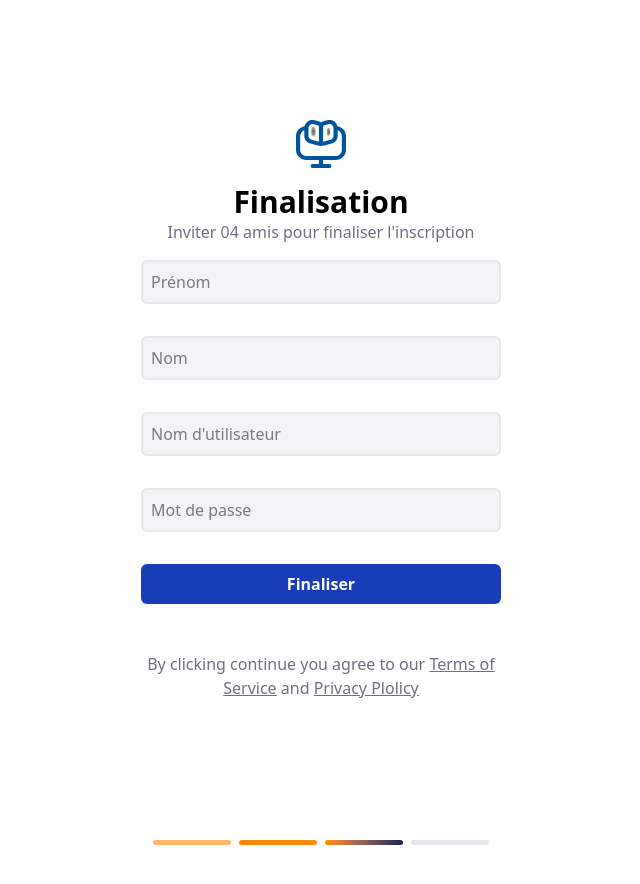
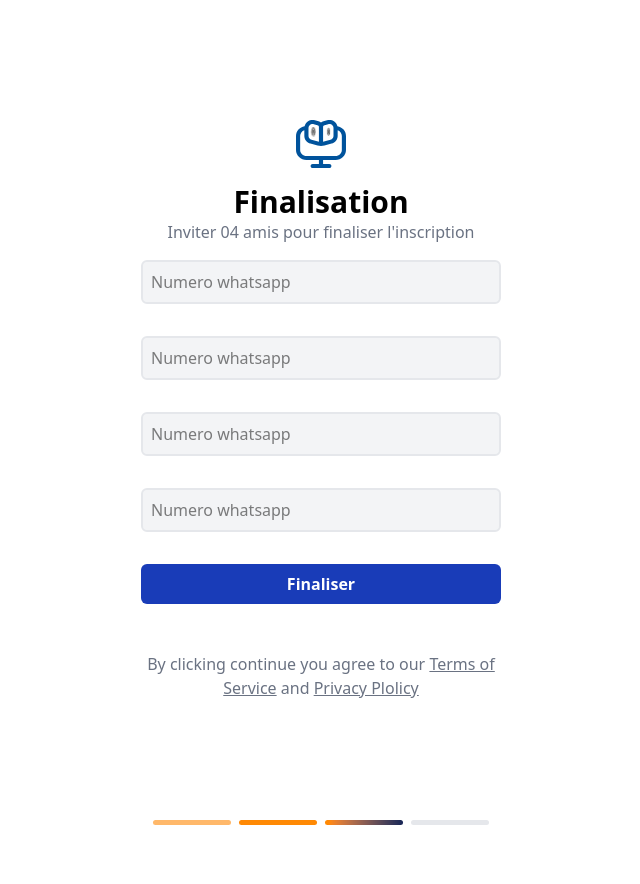
Before and after one commit to Worketyamo-Students/aws-labs-fred, a React (Vite) app in the folder vite-project/: page /finalisation in a window 1280 px wide. Shown: the top 884 px of the page, without its empty margins (319-959 px from the left). Built offline with nearby package versions, Linux system fonts and the light colour scheme.

Commit message:
welcom page

```diff
--- a/vite-project/pages/FinalizePage.tsx
+++ b/vite-project/pages/FinalizePage.tsx
@@ -31,7 +31,7 @@ const FinalisationPage = () => {
         </div>        <input
           name="firstName"
           type="text"
-          placeholder="Prénom"
+          placeholder="Numero whatsapp"
           value={formData.firstName}
           onChange={handleChange}
           className="border-2 p-2 w-90 mb-4 rounded-md border-gray-200 bg-gray-100 outline-none"
@@ -40,7 +40,7 @@ const FinalisationPage = () => {
         <input
           name="lastName"
           type="text"
-          placeholder="Nom"
+          placeholder="Numero whatsapp"
           value={formData.lastName}
           onChange={handleChange}
           className="border-2 p-2 w-90 mb-4 rounded-md border-gray-200 bg-gray-100 outline-none"
@@ -49,7 +49,7 @@ const FinalisationPage = () => {
         <input
           name="username"
           type="text"
-          placeholder="Nom d'utilisateur"
+          placeholder="Numero whatsapp"
           value={formData.username}
           onChange={handleChange}
           className="border-2 p-2 w-90 mb-4 rounded-md border-gray-200 bg-gray-100 outline-none"
@@ -58,7 +58,7 @@ const FinalisationPage = () => {
         <input
           name="password"
           type="password"
-          placeholder="Mot de passe"
+          placeholder="Numero whatsapp"
           value={formData.password}
           onChange={handleChange}
           className="border-2 p-2 w-90 mb-4 rounded-md border-gray-200 bg-gray-100 outline-none"
@@ -72,7 +72,7 @@ const FinalisationPage = () => {
         <div className='flex w-90 m-8 items-center justify-center text-center'>
             <p className='text-gray-500'>By clicking continue you agree to our <span className='underline cursor-pointer'>Terms of Service</span> and <span className='underline cursor-pointer'>Privacy Plolicy</span></p>
         </div>
-        <div className='mt-20 flex w-90 items-centerh-20 justify-center m-4 p-3 gap-2'>
+        <div className='mt-15 flex w-90 items-centerh-20 justify-center m-4 p-3 gap-2'>
             <div className='h-[5px] w-1/4 rounded-2xl bg-orange-300'></div>
             <div className='h-[5px] w-1/4 rounded-2xl bg-orange-400'></div>
             <div className='h-[5px] w-1/4 rounded-2xl bg-gradient-to-r from-orange-400 to-blue-950 from-5%'></div>
--- a/vite-project/pages/OtpPage.tsx
+++ b/vite-project/pages/OtpPage.tsx
@@ -58,7 +58,7 @@ const OtpPage = () => {
                 <p className='text-gray-500'>By clicking continue you agree to our <span className='underline cursor-pointer'>Terms of Service</span> and <span className='underline cursor-pointer'>Privacy Plolicy</span></p>
          </div>
 
-        <div className='mt-50 flex items-centerh-20 w-full justify-center m-4 p-3 gap-2'>
+        <div className='mt-60 flex items-centerh-20 w-full justify-center m-4 p-3 gap-2'>
             <div className='h-[5px] w-1/4 rounded-2xl bg-orange-300'></div>
             <div className='h-[5px] w-1/4 rounded-2xl bg-orange-400'></div>
             <div className='h-[5px] w-1/4 rounded-2xl bg-gray-200'></div>
--- a/vite-project/pages/SignupPage.tsx
+++ b/vite-project/pages/SignupPage.tsx
@@ -48,11 +48,11 @@ import icon from '../src/assets/Clip path group.svg'
             />
             <div className='flex flex-col justify-center items-center gap-6'>
                 <p className='bg-white w-28 text-[13px] text-center text-gray-300'>OU AVEC</p>
-                <div className='flex gap-1 border-2 w-full justify-center h-10 items-center rounded-md border-gray-300'>
+                <div className='flex gap-1 border-2 w-full cursor-pointer justify-center h-10 items-center rounded-md border-gray-300 bg-gray-200 hover:bg-gray-50 transition duration-300'>
                     <svg className='w-6' xmlns="http://www.w3.org/2000/svg" viewBox="0 0 24 24" fill="currentColor"><path d="M12.001 2C6.47598 2 2.00098 6.475 2.00098 12C2.00098 16.425 4.86348 20.1625 8.83848 21.4875C9.33848 21.575 9.52598 21.275 9.52598 21.0125C9.52598 20.775 9.51348 19.9875 9.51348 19.15C7.00098 19.6125 6.35098 18.5375 6.15098 17.975C6.03848 17.6875 5.55098 16.8 5.12598 16.5625C4.77598 16.375 4.27598 15.9125 5.11348 15.9C5.90098 15.8875 6.46348 16.625 6.65098 16.925C7.55098 18.4375 8.98848 18.0125 9.56348 17.75C9.65098 17.1 9.91348 16.6625 10.201 16.4125C7.97598 16.1625 5.65098 15.3 5.65098 11.475C5.65098 10.3875 6.03848 9.4875 6.67598 8.7875C6.57598 8.5375 6.22598 7.5125 6.77598 6.1375C6.77598 6.1375 7.61348 5.875 9.52598 7.1625C10.326 6.9375 11.176 6.825 12.026 6.825C12.876 6.825 13.726 6.9375 14.526 7.1625C16.4385 5.8625 17.276 6.1375 17.276 6.1375C17.826 7.5125 17.476 8.5375 17.376 8.7875C18.0135 9.4875 18.401 10.375 18.401 11.475C18.401 15.3125 16.0635 16.1625 13.8385 16.4125C14.201 16.725 14.5135 17.325 14.5135 18.2625C14.5135 19.6 14.501 20.675 14.501 21.0125C14.501 21.275 14.6885 21.5875 15.1885 21.4875C19.259 20.1133 21.9999 16.2963 22.001 12C22.001 6.475 17.526 2 12.001 2Z"></path></svg>
                     <p>Github</p>
                 </div>
-                <div className='flex gap-1 border-2 w-full justify-center h-10 items-center rounded-md border-gray-300'>
+                <div className='flex gap-1 border-2 w-full cursor-pointer justify-center h-10 items-center rounded-md border-gray-300 bg-gray-200 hover:bg-gray-50 transition duration-300'>
                     <svg className='w-6' xmlns="http://www.w3.org/2000/svg" viewBox="0 0 24 24" fill="currentColor"><path d="M3.06364 7.50914C4.70909 4.24092 8.09084 2 12 2C14.6954 2 16.959 2.99095 18.6909 4.60455L15.8227 7.47274C14.7864 6.48185 13.4681 5.97727 12 5.97727C9.39542 5.97727 7.19084 7.73637 6.40455 10.1C6.2045 10.7 6.09086 11.3409 6.09086 12C6.09086 12.6591 6.2045 13.3 6.40455 13.9C7.19084 16.2636 9.39542 18.0227 12 18.0227C13.3454 18.0227 14.4909 17.6682 15.3864 17.0682C16.4454 16.3591 17.15 15.3 17.3818 14.05H12V10.1818H21.4181C21.5364 10.8363 21.6 11.5182 21.6 12.2273C21.6 15.2727 20.5091 17.8363 18.6181 19.5773C16.9636 21.1046 14.7 22 12 22C8.09084 22 4.70909 19.7591 3.06364 16.4909C2.38638 15.1409 2 13.6136 2 12C2 10.3864 2.38638 8.85911 3.06364 7.50914Z"></path></svg>
                     <p>Google</p>
                 </div>
@@ -69,7 +69,7 @@ import icon from '../src/assets/Clip path group.svg'
             </div>
         </div>
       </form>
-       <div className='flex items-centerh-20 justify-center m-4 p-3 gap-2 w-100'>
+       <div className='flex items-centerh-20 justify-center m-4 mt-20 p-3 gap-2 w-100'>
         <div className='h-[5px] w-1/4 rounded-2xl bg-orange-300'></div>
         <div className='h-[5px] w-1/4 rounded-2xl bg-gray-200'></div>
         <div className='h-[5px] w-1/4 rounded-2xl bg-gray-200'></div>
```
